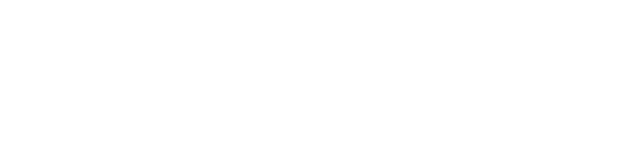
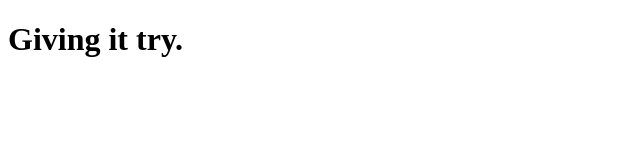
Before and after one commit to AlAminShuvo7/trial-repo, a plain HTML site: page index.html in a window 1280 px wide. Shown: the whole page, without its empty margins (0-640 px from the left). Drawn offline with Linux system fonts and the light colour scheme.

Commit message:
change-01

```diff
--- a/index.html
+++ b/index.html
@@ -7,6 +7,6 @@
     <title>Trial</title>
 </head>
 <body>
-
+    <h1>Giving it try.</h1>
 </body>
 </html>
```
